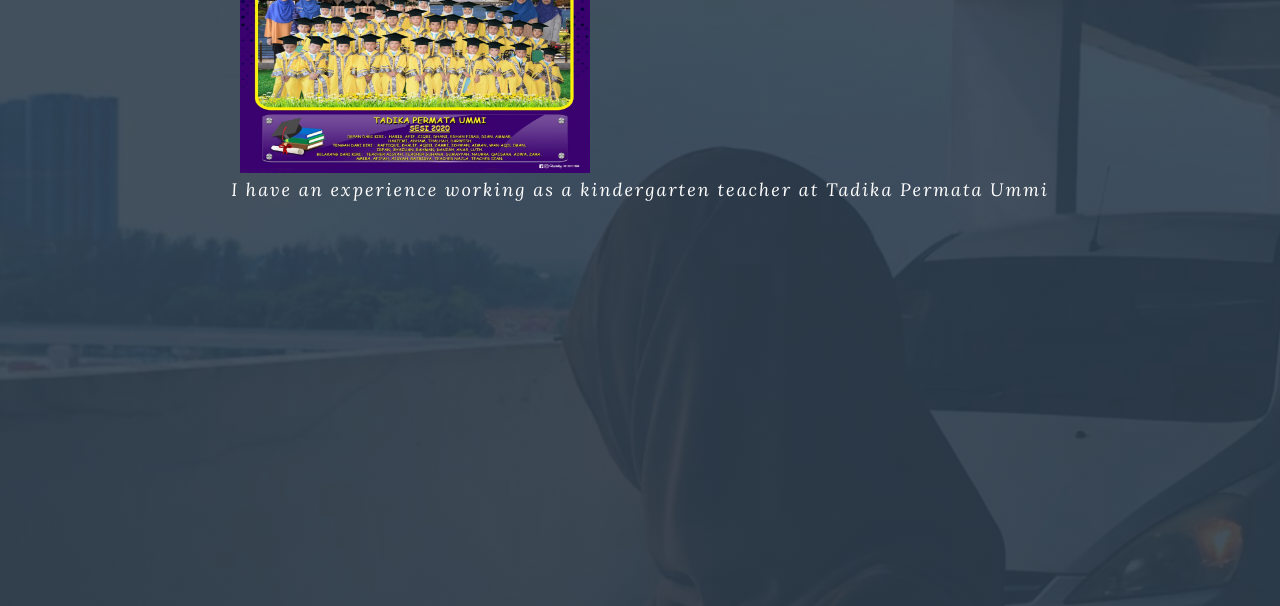
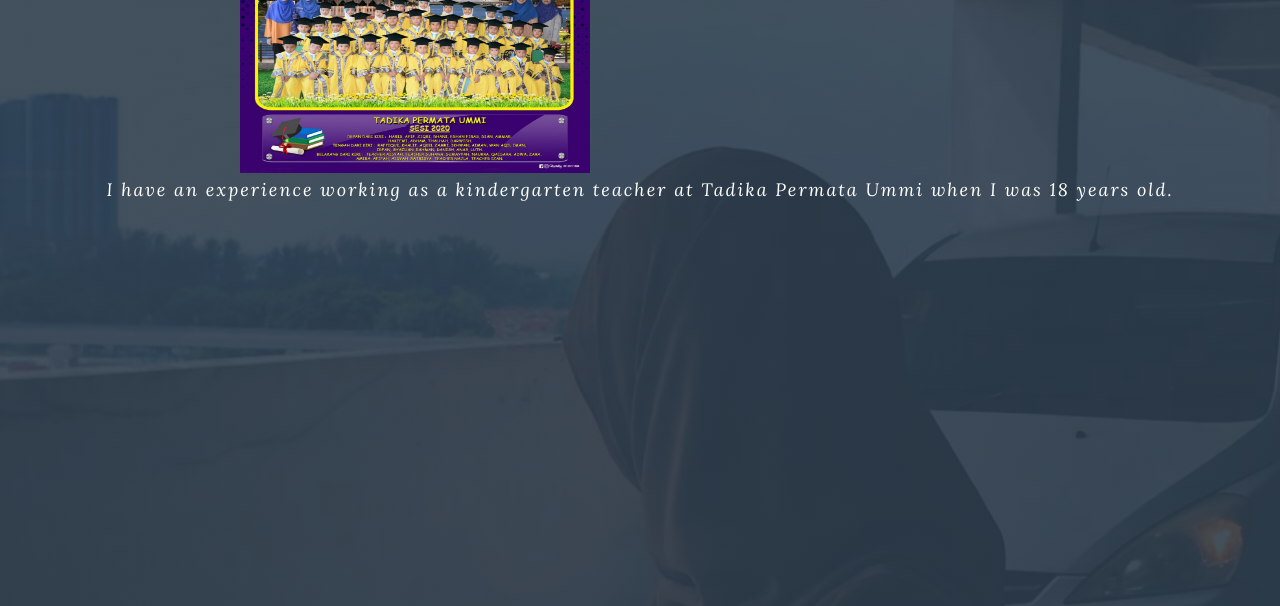
Before and after one commit to battisya76/individual_assignment, a plain HTML site: page experience.html in a window 1280 px wide. Shown: the part 178-784 px from the top of the page. Drawn offline with nearby package versions, Linux system fonts and the light colour scheme.

Commit message:
Update experience.html

```diff
--- a/experience.html
+++ b/experience.html
@@ -34,7 +34,7 @@
 
     <img src="images/exp1.jpg" width="350px" height="250px">
 
-    <p style="font-size: 18px; line-height: 25px; letter-spacing: 2px; color: #fff; font-family: 'Lora', serif; text-align: center;">I have an experience working as a kindergarten teacher at Tadika Permata Ummi</p>
+    <p style="font-size: 18px; line-height: 25px; letter-spacing: 2px; color: #fff; font-family: 'Lora', serif; text-align: center;">I have an experience working as a kindergarten teacher at Tadika Permata Ummi when I was 18 years old.</p>
 
 
 
```
